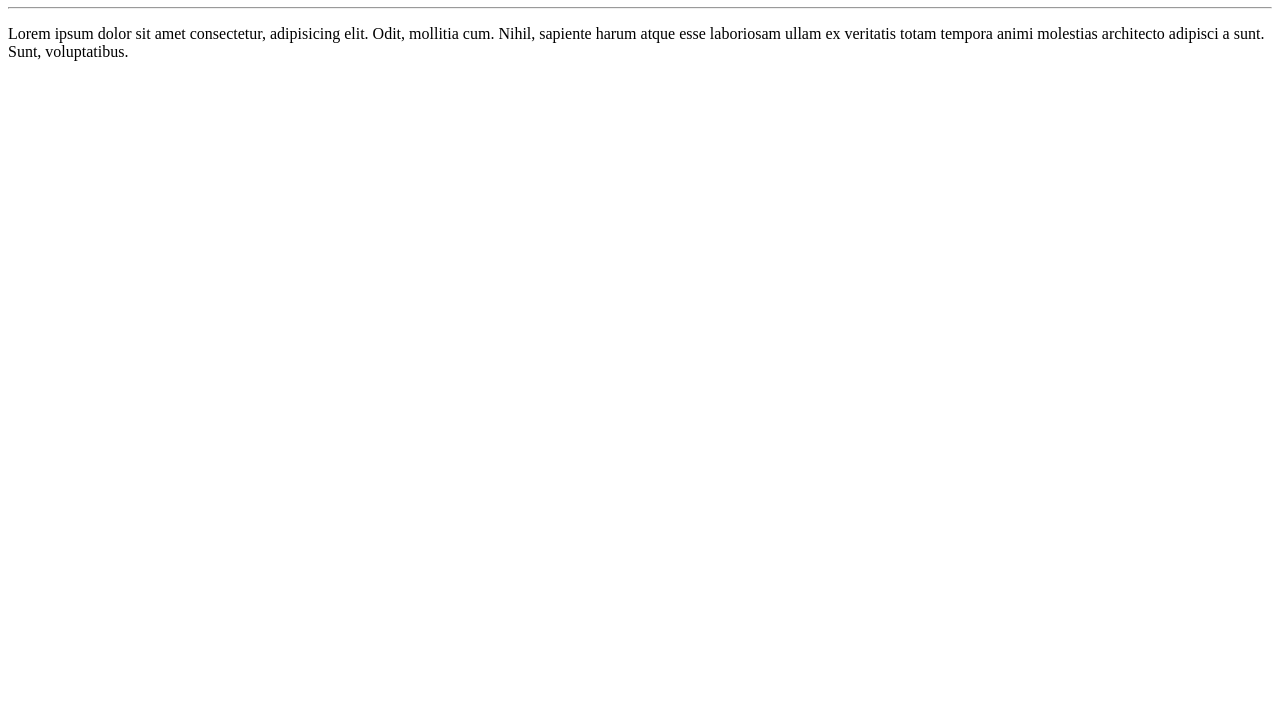
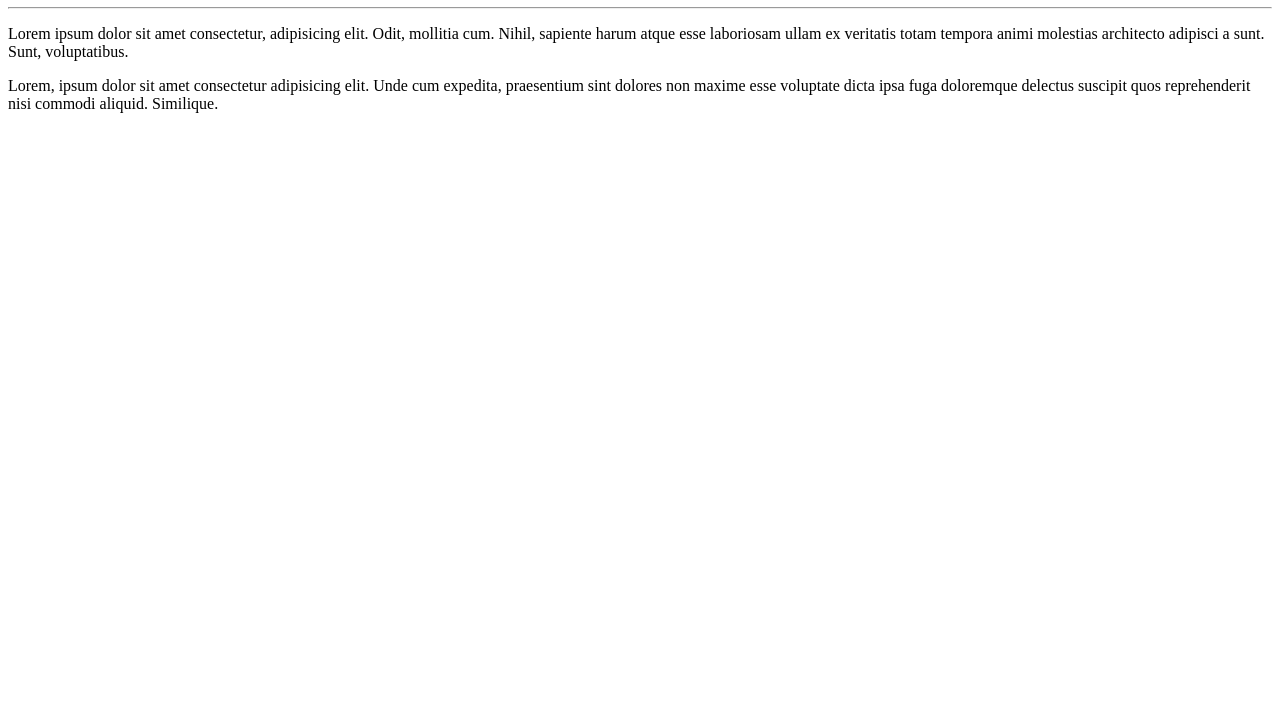
Before and after one commit to eaeleozin/Ola-Mundo, a plain HTML site: page site-exemplo/index.html in a window 1280 px wide. Shown: the part 73-800 px from the top of the page. Drawn offline with Linux system fonts and the light colour scheme.

Commit message:
adicionei um parágrafo

```diff
--- a/site-exemplo/index.html
+++ b/site-exemplo/index.html
@@ -9,5 +9,6 @@
     <h1>Olá, Mundo</h1>
     <hr>
     <p>Lorem ipsum dolor sit amet consectetur, adipisicing elit. Odit, mollitia cum. Nihil, sapiente harum atque esse laboriosam ullam ex veritatis totam tempora animi molestias architecto adipisci a sunt. Sunt, voluptatibus.</p>
+    <p>Lorem, ipsum dolor sit amet consectetur adipisicing elit. Unde cum expedita, praesentium sint dolores non maxime esse voluptate dicta ipsa fuga doloremque delectus suscipit quos reprehenderit nisi commodi aliquid. Similique.</p>
 </body>
 </html>
```
